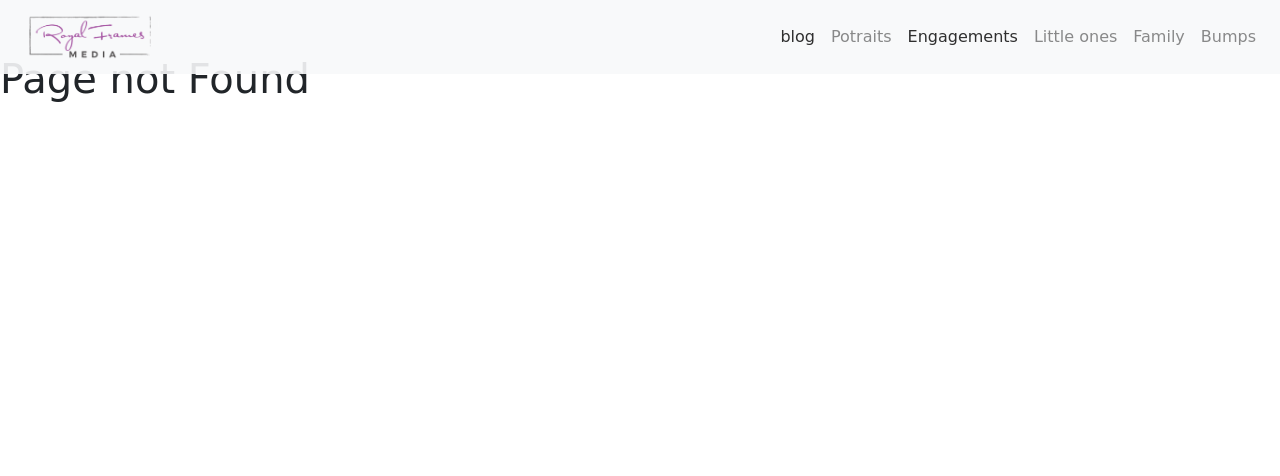
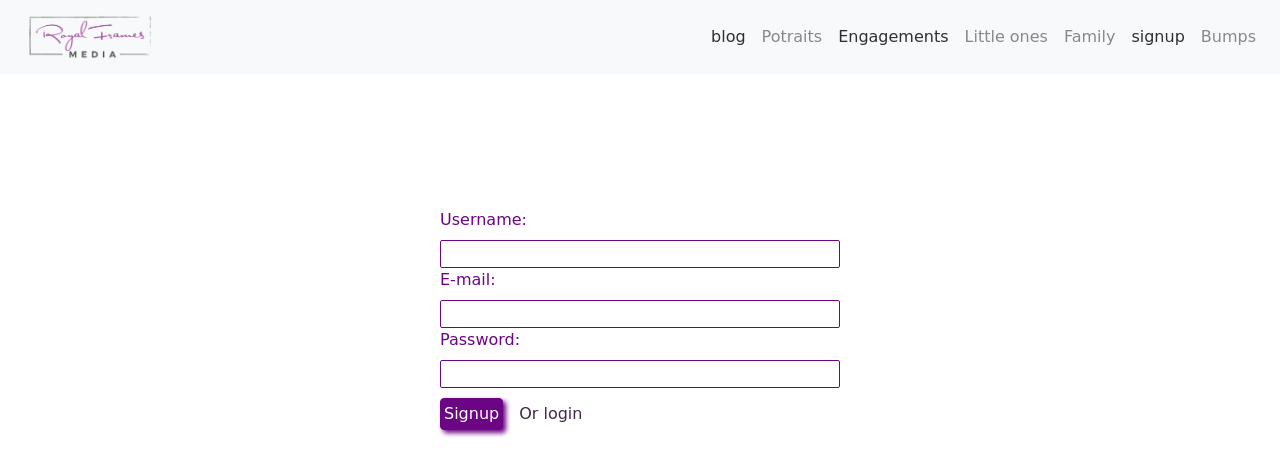
Before and after one commit to jamesbeamie/RFM-mediaFront, a React app: page /signup in a window 1280 px wide. Before the commit this address had no page. Shown: the top 476 px of the page. Built offline with nearby package versions, Linux system fonts and the light colour scheme.

Commit message:
Authentication forms

```diff
--- /dev/null
+++ b/src/assets/styles/auth.css
@@ -0,0 +1,49 @@
+.auth-form {
+	width: 25rem;
+	max-width: 80%;
+	margin: 13rem auto;
+}
+.form-ctrl label,
+.form-ctrl input {
+	color: rgb(108, 5, 131);
+	width: 100%;
+	display: block;
+}
+.form-ctrl input {
+	border: 1px solid rgb(108, 5, 131);
+	border-radius: 2px;
+}
+.form-ctrl input:active {
+	outline: none;
+	border: 1px solid rgb(108, 5, 131);
+	border-radius: 2px;
+}
+.form-axon button {
+	margin-top: 10px;
+	margin-right: 1rem;
+	padding: 3px;
+	border-radius: 4px;
+	color: white;
+	background-color: rgb(108, 5, 131);
+	font: inherit;
+	border: 1px solid rgb(108, 5, 131);
+	box-shadow: 3px 3px 5px rgb(108, 5, 131);
+}
+.form-axon button:hover {
+	margin-top: 10px;
+	margin-right: 1rem;
+	padding: 3px;
+	border-radius: 4px;
+	color: white;
+	background-color: rgb(164, 47, 190);
+	font: inherit;
+	border: 1px solid rgb(108, 5, 131);
+	box-shadow: 4px 3px 7px rgb(34, 2, 41);
+}
+.form-axon a {
+	color: rgb(66, 41, 71);
+	text-decoration: none;
+}
+.form-axon a:hover {
+	color: rgb(193, 53, 224);
+}
--- a/src/assets/styles/home.css
+++ b/src/assets/styles/home.css
@@ -32,6 +32,12 @@
 .padedcont {
 	padding-top: 40px;
 }
+.pad-cont {
+	padding: 40px;
+}
+.pad-cont img {
+	border-radius: 5px;
+}
 .content {
 	margin-left: 35%;
 }
--- a/src/components/App.js
+++ b/src/components/App.js
@@ -3,6 +3,8 @@ import { Route, Switch } from 'react-router-dom';
 import HomePage from './componentFiles/home';
 import About from './componentFiles/about';
 import Header from './common/header';
+import AuthPage from './componentFiles/signUp';
+import LoginPage from './componentFiles/login';
 // import Footer from './common/footer';
 import PageNotFound from './common/PageNotFound';
 
@@ -13,6 +15,8 @@ const App = () => {
 			<Switch>
 				<Route exact path="/" component={HomePage} />
 				<Route path="/about" component={About} />
+				<Route path="/signup" component={AuthPage} />
+				<Route path="/sigin" component={LoginPage} />
 				<Route component={PageNotFound} />
 			</Switch>
 		</div>
--- a/src/components/common/header.js
+++ b/src/components/common/header.js
@@ -3,8 +3,6 @@ import '../../assets/styles/header.css';
 import { NavLink } from 'react-router-dom';
 
 const Header = () => {
-	// const activeStyle = { color: '#F15B2A' };
-
 	return (
 		<nav className="navbar fixed-top navbar-expand-sm navbar-light bg-light navigation-style text-center">
 			<a className="navbar-brand" href="/">
@@ -50,6 +48,11 @@ const Header = () => {
 						</NavLink>
 					</li>
 					<li className="nav-item">
+						<NavLink className="nav-link" to="/signup" exact>
+							signup
+						</NavLink>
+					</li>
+					<li className="nav-item">
 						<a className="nav-link" href="#">
 							Bumps
 						</a>
--- a/src/components/componentFiles/home.js
+++ b/src/components/componentFiles/home.js
@@ -54,10 +54,10 @@ const HomePage = () => {
 							</p>
 						</div>
 					</div>
-					<div className="col-sm-6 text-center paded">
+					<div className="col-sm-6 text-center pad-cont">
 						<img
 							src="src/assets/images/RFM_NP_NC_2.jpg"
-							className="img-responsive picha rounded-circle"
+							className="img-responsive img-fluid"
 							alt="..."
 						/>
 					</div>
@@ -65,7 +65,7 @@ const HomePage = () => {
 
 				<div className="row jumbotron bgkala">
 					<div className="col-sm-6 text-center">
-						<img src="src/assets/images/RFP_D_3b.jpg" className="img-responsive picha" alt="..." />
+						<img src="src/assets/images/RFP_D_3b.jpg" className="img-fluid" alt="..." />
 					</div>
 					<div className="col-sm-6 text-center">
 						<h4>Our passion</h4>
@@ -86,10 +86,10 @@ const HomePage = () => {
 					</div>
 					<div className="col-sm-4 text-center paded">
 						<p className="fonti">
-							<FontAwesomeIcon icon={faPhone} />:0700000000
+							<FontAwesomeIcon icon={faPhone} /> 0700000000
 						</p>
 						<p className="fonti">
-							<FontAwesomeIcon icon={faComment} />:0700000000
+							<FontAwesomeIcon icon={faComment} /> 0700000000
 						</p>
 					</div>
 					<div className="col-sm-4 paded">
--- /dev/null
+++ b/src/components/componentFiles/login.js
@@ -0,0 +1,86 @@
+import React, { Component } from 'react';
+import '../../assets/styles/auth.css';
+// import loginContext from '../common/loginContext';
+class LoginPage extends Component {
+	// static contextType = loginContext;
+
+	constructor(props) {
+		super(props);
+
+		// create refs to link input fields
+		this.emailEl = React.createRef();
+		this.passwordEl = React.createRef();
+	}
+
+	handleSignUp = (event) => {
+		event.preventDefault();
+		const email = this.emailEl.current.value;
+		const password = this.passwordEl.current.value;
+
+		if (email.trim().length === 0 || password.trim().length === 0) {
+			return;
+		}
+
+		const requestBody = {
+			query: `
+                query{
+                    login(email: "${email}", password: "${password}"){
+                      userId
+                      token
+                    }
+                  }
+            `
+		};
+
+		// acces api
+		fetch('https://royalframes-photography.herokuapp.com/photography', {
+			method: 'POST',
+			body: JSON.stringify(requestBody),
+			headers: {
+				'Content-Type': 'application/json'
+			}
+		})
+			.then((res) => {
+				if (res.status !== 200 && res.status !== 201) {
+					throw new Error('Login failed');
+				}
+				return res.json();
+			})
+			.then((resData) => {
+				if (resData.data.login.token) {
+					// pass the backend data to the context
+					this.context.login(
+						resData.data.login.token,
+						resData.data.login.userId,
+						resData.data.login.tokenExpires
+					);
+				}
+				// console.log('result', resData);
+			})
+			.catch((err) => {
+				console.log(err);
+			});
+		console.log(email, password);
+	};
+
+	render() {
+		return (
+			<form className="auth-form" onSubmit={this.handleSignUp}>
+				<div className="form-ctrl">
+					<label htmlFor="email">E-mail:</label>
+					<input type="email" id="email" ref={this.emailEl} />
+				</div>
+				<div className="form-ctrl">
+					<label htmlFor="password">Password:</label>
+					<input type="password" id="password" ref={this.passwordEl} />
+				</div>
+				<div className="form-axon">
+					<button type="submit">login</button>
+					<a href="/signup">Or signup</a>
+				</div>
+			</form>
+		);
+	}
+}
+
+export default LoginPage;
--- /dev/null
+++ b/src/components/componentFiles/signUp.js
@@ -0,0 +1,82 @@
+import React, { Component } from 'react';
+import '../../assets/styles/auth.css';
+class AuthPage extends Component {
+	state = {
+		isLogin: true
+	};
+
+	constructor(props) {
+		super(props);
+
+		// create refs to link input fields
+		this.emailEl = React.createRef();
+		this.passwordEl = React.createRef();
+		this.nameEl = React.createRef();
+	}
+
+	handleSignUp = (event) => {
+		event.preventDefault();
+		const username = this.nameEl.current.value;
+		const email = this.emailEl.current.value;
+		const password = this.passwordEl.current.value;
+
+		if (email.trim().length === 0 || password.trim().length === 0) {
+			return;
+		}
+
+		const requestBody = {
+			query: `
+                mutation {
+                    createUser(userInput: {email: "${email}", password: "${password}", userName: "${username}"}){
+                        _id
+                        userName
+                        email
+                    }
+                }
+            `
+		};
+
+		// acces api
+		fetch('https://royalframes-photography.herokuapp.com/photography', {
+			method: 'POST',
+			body: JSON.stringify(requestBody),
+			headers: {
+				'Content-Type': 'application/json'
+			}
+		})
+			.then((res) => {
+				if (res.status !== 200 && res.status !== 201) {
+					throw new Error('Signup failed');
+				}
+			})
+			.catch((err) => {
+				console.log(err);
+			});
+		console.log(email, password);
+	};
+
+	render() {
+		return (
+			<form className="auth-form" onSubmit={this.handleSignUp}>
+				<div className="form-ctrl">
+					<label htmlFor="userName">Username:</label>
+					<input type="text" id="userName" ref={this.nameEl} />
+				</div>
+				<div className="form-ctrl">
+					<label htmlFor="email">E-mail:</label>
+					<input type="email" id="email" ref={this.emailEl} />
+				</div>
+				<div className="form-ctrl">
+					<label htmlFor="password">Password:</label>
+					<input type="password" id="password" ref={this.passwordEl} />
+				</div>
+				<div className="form-axon">
+					<button type="submit">Signup</button>
+					<a href="/sigin">Or login</a>
+				</div>
+			</form>
+		);
+	}
+}
+
+export default AuthPage;
```
